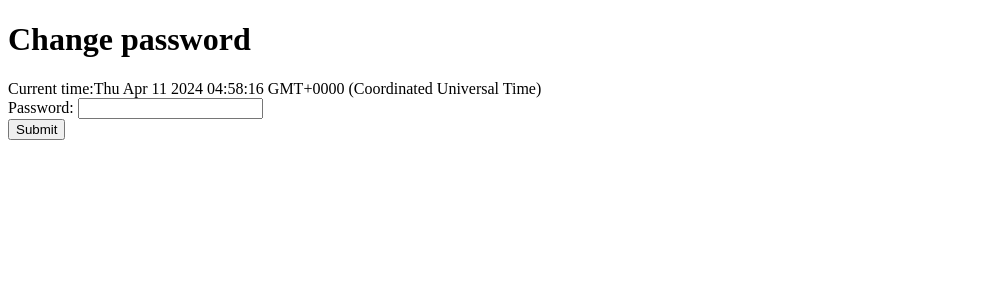
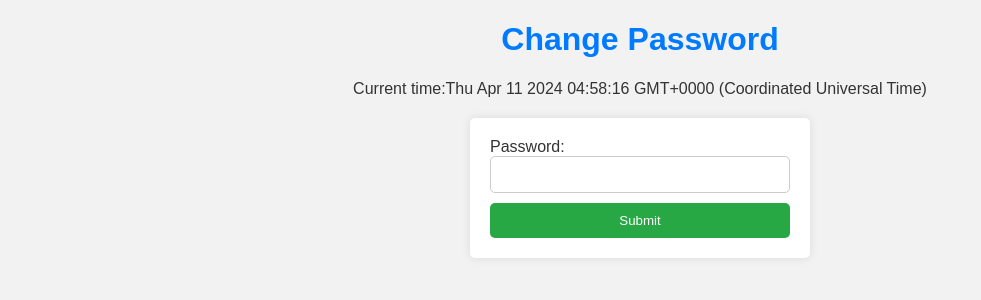
Before and after one commit to waph-team16/waph-teamproject, a PHP site: page /sprint-1/changepasswordform.php in a window 1280 px wide. Shown: the top 300 px of the page, without its empty margins (0-981 px from the left). Run offline with PHP 8.4, Linux system fonts and the light colour scheme; a user stored in the database is signed in.

Commit message:
Update changepasswordform.php

```diff
--- a/sprint-1/changepasswordform.php
+++ b/sprint-1/changepasswordform.php
@@ -9,9 +9,52 @@
       }
       setInterval(displayTime,500);
   </script>
+  <style>
+    body {
+      font-family: Arial, sans-serif;
+      background-color: #f2f2f2; /* Light gray background */
+      color: #333; /* Dark gray text color */
+    }
+    h1 {
+      color: #007bff; /* Blue heading color */
+      text-align: center;
+    }
+    #digit-clock {
+      text-align: center;
+      margin-bottom: 20px;
+    }
+    .form {
+      max-width: 300px; /* Adjust form width as needed */
+      margin: 0 auto;
+      padding: 20px;
+      background: #fff; /* White background */
+      border-radius: 5px;
+      box-shadow: 0 0 10px rgba(0, 0, 0, 0.1); /* Shadow effect */
+    }
+    .text_field {
+      width: 100%;
+      padding: 10px;
+      margin-bottom: 10px;
+      border: 1px solid #ccc; /* Light gray border */
+      border-radius: 5px;
+      box-sizing: border-box;
+    }
+    .button {
+      width: 100%;
+      padding: 10px;
+      background-color: #28a745; /* Green button background */
+      color: #fff; /* White button text color */
+      border: none;
+      border-radius: 5px;
+      cursor: pointer;
+    }
+    .button:hover {
+      background-color: #218838; /* Darker green on hover */
+    }
+  </style>
 </head>
 <body>
-  <h1>Change password</h1>
+  <h1>Change Password</h1>
   <div id="digit-clock"></div>
  <?php
   session_start();
```
